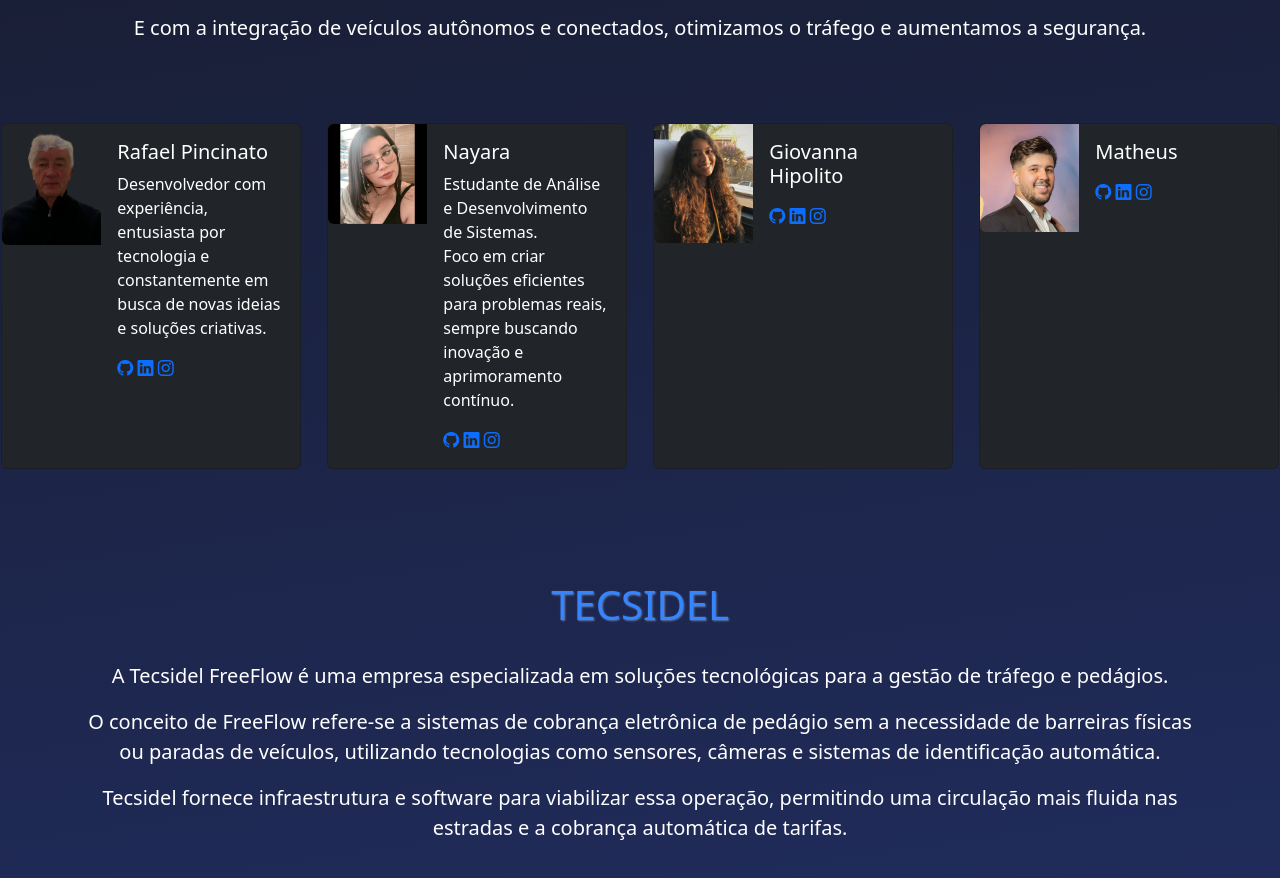
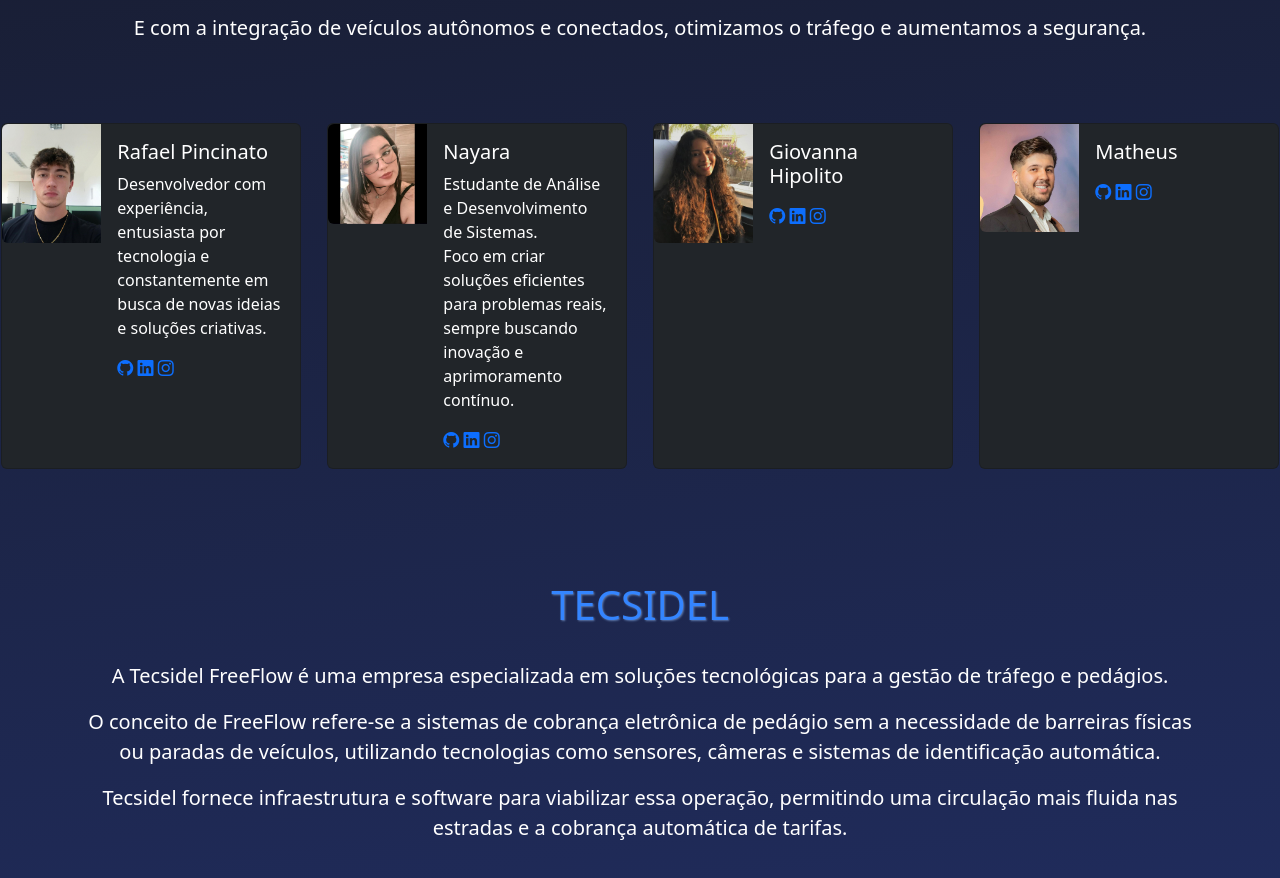
Before and after one commit to rafaellpsm/mobile_apresentation, a plain HTML site: page index.html in a window 1280 px wide. Shown: the part 1011-1889 px from the top of the page. Drawn offline with nearby package versions, Linux system fonts and the light colour scheme.

Commit message:
update 1.04
Rafael Image Changed

```diff
--- a/index.html
+++ b/index.html
@@ -81,7 +81,7 @@
             <div class="card text-white bg-dark center-card col-12 col-md-6 col-xl-3 p-0" style="max-width: 300px;">
                 <div class="row g-0">
                     <div class="col-md-4">
-                        <img src="assets/image/rafael_old_img.png" class="img-fluid rounded-start img_card" alt="...">
+                        <img src="assets/image/rafaelimg_link.jpeg" class="img-fluid rounded-start img_card" alt="...">
                     </div>
                     <div class="col-md-8">
                         <div class="card-body">
```
Also changed, not shown: assets/image/rafaelimg_link.jpeg (added), assets/image/rev2.jpg.
